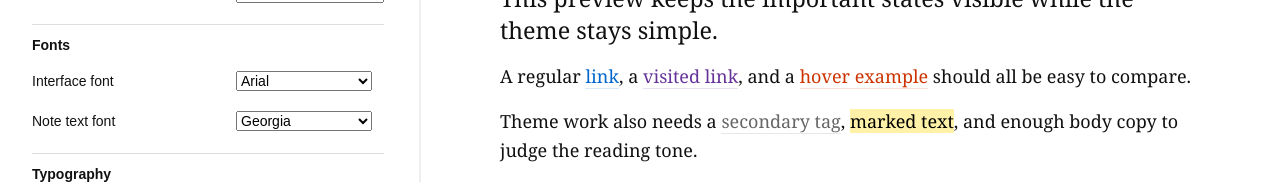
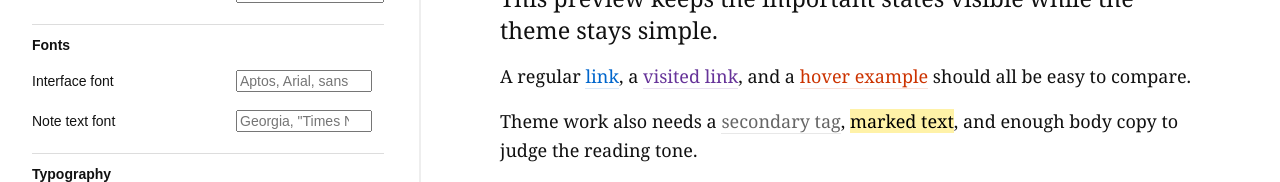
Before and after one commit to hvab/Selecta, a Vue app: page / in a window 1280 px wide. Shown: the part 227-409 px from the top of the page. Built offline with nearby package versions, Linux system fonts and the light colour scheme.

Commit message:
Add manual font family inputs

```diff
--- a/src/components/ThemeControls.vue
+++ b/src/components/ThemeControls.vue
@@ -98,10 +98,12 @@ const fontControls = [
   {
     key: 'mainFontFamily',
     label: 'Interface font',
+    placeholder: 'Aptos, Arial, sans-serif',
   },
   {
     key: 'noteFontFamily',
     label: 'Note text font',
+    placeholder: 'Georgia, "Times New Roman", serif',
   },
 ];
 
@@ -192,16 +194,18 @@ function updateMetadataField(control, event) {
       <h3>Fonts</h3>
       <label v-for="control in fontControls" :key="control.key" class="control-row">
         <span class="control-label">{{ control.label }}</span>
-        <select
-          class="select-control"
+        <input
+          class="text-control"
+          type="text"
+          list="system-font-suggestions"
+          :placeholder="control.placeholder"
           :value="typography[control.key]"
-          @change="emit('update:typography-field', control.key, $event.target.value)"
-        >
-          <option v-for="font in systemFonts" :key="font.value" :value="font.value">
-            {{ font.label }}
-          </option>
-        </select>
+          @input="emit('update:typography-field', control.key, $event.target.value)"
+        />
       </label>
+      <datalist id="system-font-suggestions">
+        <option v-for="font in systemFonts" :key="font.value" :value="font.value" :label="font.label"></option>
+      </datalist>
     </div>
 
     <div class="control-group">
--- a/src/theme/css.js
+++ b/src/theme/css.js
@@ -1,4 +1,5 @@
 import { hexToRgba } from './color.js';
+import { normalizeFontFamily } from './fonts.js';
 import { getNoteTitleLineHeight, scalePixelSize } from './typography.js';
 
 export function getThemeCssVariables(themeState) {
@@ -29,8 +30,11 @@ export function getThemeCssVariables(themeState) {
     '--markedTextBackground': themeState.palette.markedTextBackground,
     '--inputBackgroundColor': themeState.palette.inputBackground,
     '--inputTextColor': themeState.palette.inputText,
-    '--mainFontFamily': themeState.typography.mainFontFamily,
-    '--noteMainFontFamily': themeState.typography.noteFontFamily,
+    '--mainFontFamily': normalizeFontFamily(themeState.typography.mainFontFamily, 'Arial, Helvetica, sans-serif'),
+    '--noteMainFontFamily': normalizeFontFamily(
+      themeState.typography.noteFontFamily,
+      'Georgia, "Times New Roman", serif'
+    ),
     '--noteTitleFontSize': noteTitleFontSize,
     '--noteTitleLineHeight': getNoteTitleLineHeight(noteTitleFontSize),
     '--noteTextFontSize': themeState.typography.noteTextSize,
--- a/src/theme/fonts.js
+++ b/src/theme/fonts.js
@@ -24,3 +24,15 @@ export const systemFonts = [
     label: 'Courier New',
   },
 ];
+
+const fontFamilyValuePattern = /^[A-Za-z0-9 "'_,.-]+$/;
+
+export function normalizeFontFamily(value, fallbackValue) {
+  if (typeof value !== 'string') {
+    return fallbackValue;
+  }
+
+  const fontFamily = value.trim().replace(/ {2,}/g, ' ');
+
+  return fontFamily && fontFamilyValuePattern.test(fontFamily) ? fontFamily : fallbackValue;
+}
--- a/src/theme/model.js
+++ b/src/theme/model.js
@@ -22,8 +22,8 @@ export const initialThemeState = {
     inputText: '#111111',
   },
   typography: {
-    mainFontFamily: 'Arial, Helvetica, sans-serif',
-    noteFontFamily: 'Georgia, "Times New Roman", serif',
+    mainFontFamily: '',
+    noteFontFamily: '',
     noteTextSize: '18px',
     noteTextLineHeight: 1.6,
     titleScale: 1.5,
```
Also changed, not shown: 1 other file (tests, documents, lock files or other folders).
